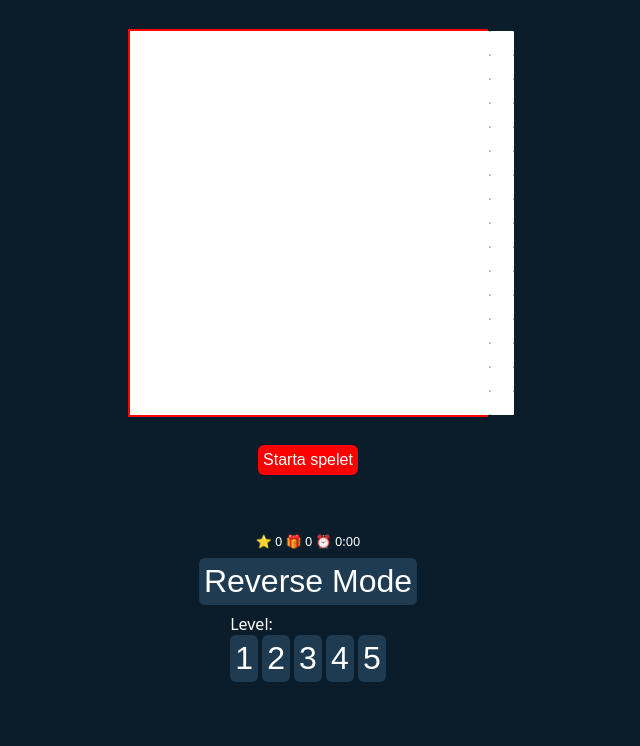
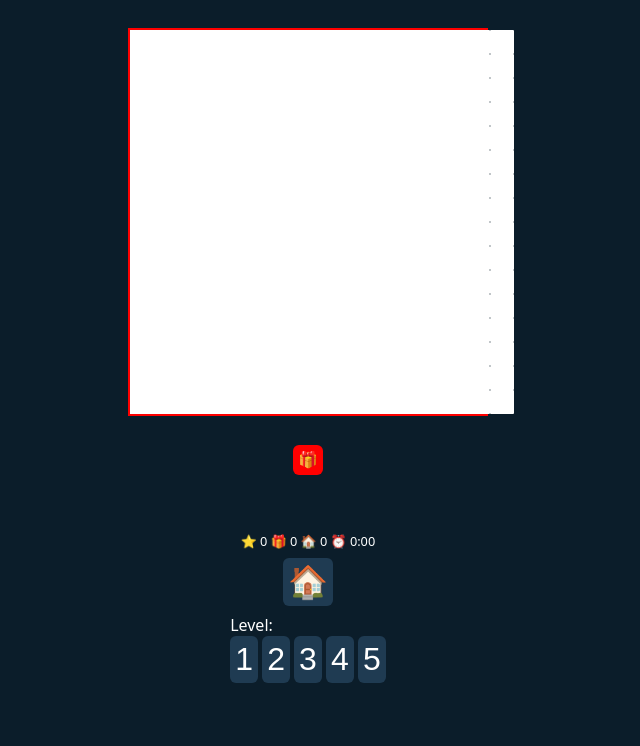
Before and after one commit to zaida-wiss/jul_snake, a website with bundled scripts: page index.html in a window 1280 px wide. Shown: the whole page, without its empty margins (332-972 px from the left). Built offline with nearby package versions, Linux system fonts and the light colour scheme.

Commit message:
ändrade knapparna till symboler

```diff
--- a/index.html
+++ b/index.html
@@ -15,14 +15,15 @@
       <div id="game-board"></div>
     </main>
 
-<button id="start-btn">Starta spelet</button>
+<button id="start-btn">🎁</button>
 <section class="ui-panel">
 <div class="hud">
   ⭐ <span id="score">0</span>
   🎁 <span id="packages">0</span>
+  🏠 <span id="packages">0</span>
   ⏰ <span id="time">0:00</span>
 </div>
-<button id="reverse-btn">Reverse Mode</button>
+<button id="reverse-btn">🏠</button>
     <div class="level-select">
       <span>Level:</span><br>
       <button data-level="1" class="active">1</button>
@@ -42,6 +43,7 @@
       <h2 id="game-over-title">🎅 Game Over</h2>
       <p>⭐ <span id="final-score"></span></p>
       <p>🎁 <span id="final-packages"></span></p>
+      <p>🏠 <span id="final-houses"></span></p>
       <p>⏰ <span id="final-time"></span></p>
       <button id="restart-btn">Spela igen</button>
     </div>
```
